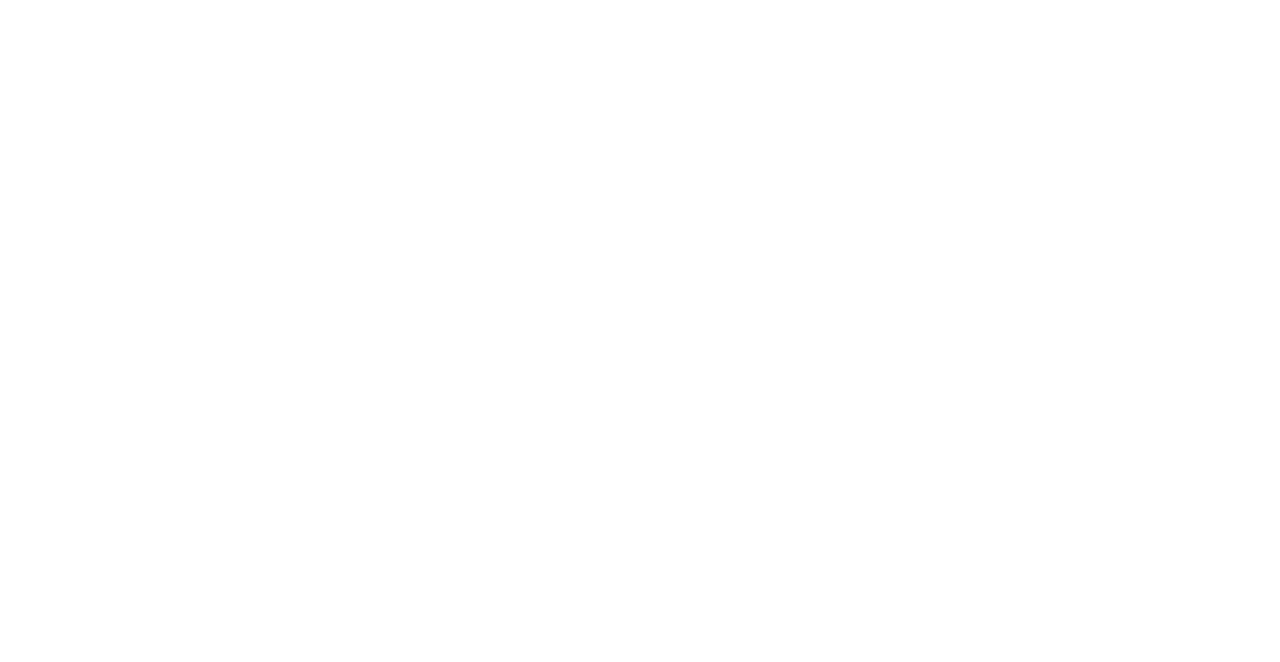
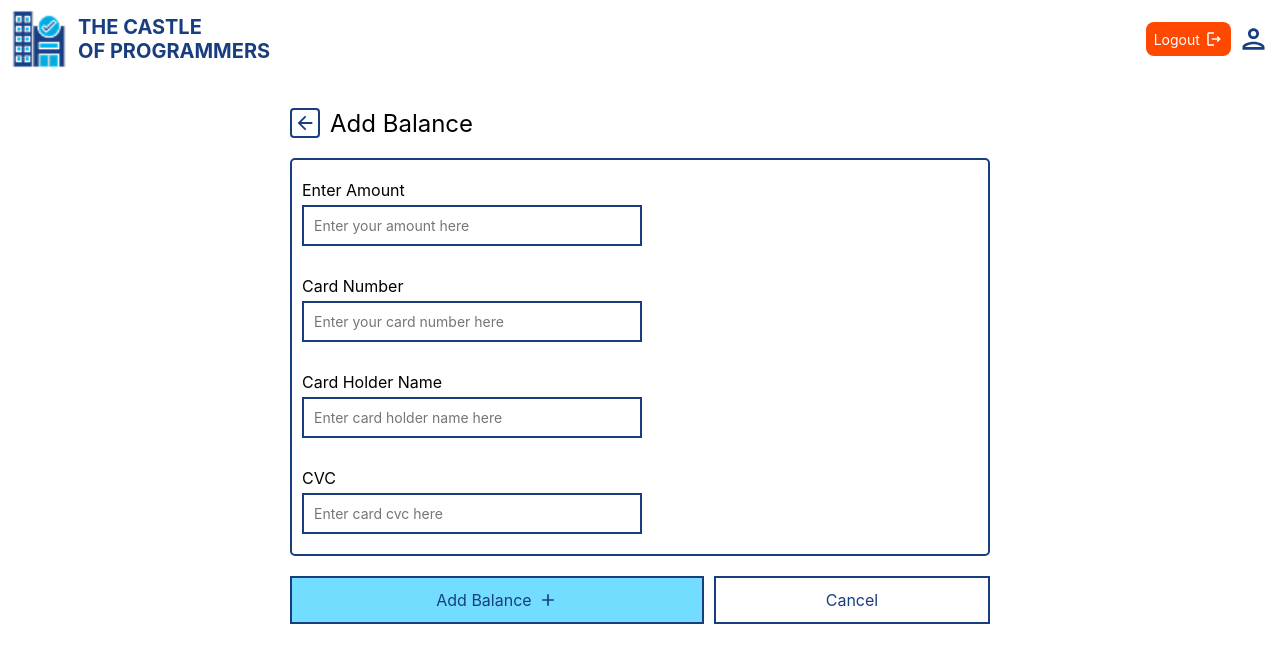
Before and after one commit to syedbilalalam/hotel-management-ui, a React (Vite) app: page /account/add-balance in a window 1280 px wide. Before the commit this address had no page. Shown: the top 662 px of the page. Built offline with nearby package versions, Linux system fonts and the light colour scheme.

Commit message:
Feat: Wallet support added

```diff
--- a/src/assets/styles/form_btns.css
+++ b/src/assets/styles/form_btns.css
@@ -4,7 +4,7 @@
     text-align: center;
     border: 2px solid var(--dark-blue);
 }
-.formBtnPair .systemBtn.btn {
+.formBtnPair .larger.btn {
     width: 60%;
 }
 .primaryBtn.btn {
--- /dev/null
+++ b/src/assets/styles/global.css
@@ -0,0 +1,39 @@
+/* Global level class */
+body {
+    font-family: inter;
+    padding: 10px;
+}
+.defaultBtn {
+    border: none;
+    outline: none;
+}
+.btn {
+    border: none;
+    outline: none;
+    cursor: pointer;
+    background-color: unset;
+}
+.imageHolder img{
+    height: 100%;
+}
+
+:root {
+  --dark-blue: #193E80;   /* your color variable */
+  --light-blue: #73DDFF;
+  --text-color: #222222;
+  --orange: #FF4800;
+  --green: #25B53B;
+  --highlight: #008cff;
+}
+.systemBtn {
+    display: flex;
+    justify-content: center;
+    align-items: center;
+    gap: 6px;
+}
+.systemBtn .ico {
+    height: 20px;
+}
+button, input, select {
+    font-family: inter;
+}
--- a/src/assets/styles/home.css
+++ b/src/assets/styles/home.css
@@ -14,6 +14,7 @@
     text-align: center;
     gap: 8px;
     font-size: 24px;
+    font-family: 'Courier New', Courier, monospace !important;
 }
 
 /* Cards */
--- a/src/assets/styles/navbar.css
+++ b/src/assets/styles/navbar.css
@@ -47,42 +47,3 @@ nav .options .logout .ico {
 nav .options .account .ico {
     height: 32px;
 }
-
-/* Global level class */
-body {
-    padding: 10px;
-}
-.defaultBtn {
-    border: none;
-    outline: none;
-}
-.btn {
-    border: none;
-    outline: none;
-    cursor: pointer;
-    background-color: unset;
-}
-.imageHolder img{
-    height: 100%;
-}
-
-* {
-    font-family: inter;
-}
-:root {
-  --dark-blue: #193E80;   /* your color variable */
-  --light-blue: #73DDFF;
-  --text-color: #222222;
-  --orange: #FF4800;
-  --green: #25B53B;
-  --highlight: #008cff;
-}
-.systemBtn {
-    display: flex;
-    justify-content: center;
-    align-items: center;
-    gap: 6px;
-}
-.systemBtn .ico {
-    height: 20px;
-}
--- a/src/main.tsx
+++ b/src/main.tsx
@@ -9,6 +9,7 @@ import BookedRooms from '@src/pages/booked_rooms';
 import CancelBooking from '@src/pages/cancel_booking';
 import CheckIn from '@src/pages/check_in';
 import CheckOut from '@src/pages/checkout';
+import AddBalance from '@src/pages/add_balance';
 import CheckInSummary, { type CheckInSummaryProps } from '@src/pages/check_in_summary';
 import CheckOutSummary, { type CheckoutSummaryProps } from '@src/pages/checkout_summary';
 import Login from '@src/pages/login';
@@ -22,6 +23,13 @@ import {
     type RoomNumber
 } from '@src/assets/components/db';
 
+// Importing global css
+import '@src/assets/styles/global.css';
+
+export interface Wallet {
+    value: number;
+    set: (val: number) => void;
+}
 
 export type RoomDb<T> = Map<RoomNumber, T>;
 
@@ -69,20 +77,22 @@ function Main() {
     const [checkoutSummaryProps, setCheckoutSummaryProps] = useState<CheckoutSummaryProps | null>(null);
     const [renderApp, setRenderApp] = useState(false);
     const [loginState, setLoginState] = useState(false);
-
+    const [walletValue, setWalletValue] = useState(5000);
     // User info
     const userName = 'Test User';
     const userEmail = 'testuser@edu.pk';
     const userPassword = 'pakistan123';
 
-
-
     const hotelRooms = useRef<RoomDb<HotelRoom>>(null);
     const bookedRooms = useRef<RoomDb<BookedRoom>>(null);
     const checkedInRooms = useRef<RoomDb<CheckedInRoom>>(null);
     const intervalHandler = useRef<number>(null);
-    const wallet = useRef(5000);
 
+    // normal consts
+    const wallet = {
+        value: walletValue,
+        set: setWalletValue
+    }
 
     useEffect(() => {
         hotelRooms.current = new Map<RoomNumber, HotelRoom>();
@@ -109,7 +119,7 @@ function Main() {
         if (saved.hotelrooms !== null) hotelRooms.current = saved.hotelrooms as any;
         if (saved.bookedrooms !== null) bookedRooms.current = saved.bookedrooms as any;
         if (saved.checkedinrooms !== null) checkedInRooms.current = saved.checkedinrooms as any;
-        if (saved.wallet !== null) wallet.current = saved.wallet;
+        if (saved.wallet !== null) setWalletValue(saved.wallet);
 
         setRenderApp(true);
     }, []);
@@ -125,7 +135,7 @@ function Main() {
             saveAppInfo('hotelrooms', hotelRooms.current!);
             saveAppInfo('bookedrooms', bookedRooms.current!);
             saveAppInfo('checkinrooms', checkedInRooms.current!);
-            saveWallet(wallet.current);
+            saveWallet(wallet.value);
         }, 1000);
 
     }, [renderApp]);
@@ -139,7 +149,10 @@ function Main() {
                 <Routes>
                     <Route path="/" element={<Home setLoginState={setLoginState} />} />
                     <Route path="/account" element={
-                        <Account wallet={wallet.current} userName={userName} />
+                        <Account wallet={wallet} userName={userName} />
+                    } />
+                    <Route path="/account/add-balance" element={
+                        <AddBalance {...{wallet}} />
                     } />
                     <Route path="/available-rooms" element={<AvailableRooms
                         hotelRooms={hotelRooms.current!}
--- a/src/pages/account.tsx
+++ b/src/pages/account.tsx
@@ -1,14 +1,15 @@
+import type { ReactNode } from 'react';
+import type { Wallet } from '@src/main';
 import Navbar from '@src/pages/components/navbar';
 import CenteredBody from '@src/pages/components/centered_body';
 import { Btn } from '@src/assets/components/btn';
-import type { ReactNode } from 'react';
 
 // Importing stylessheet
 import '@src/assets/styles/account.css';
 
 interface AccountPageProps {
     userName: string;
-    wallet: number;
+    wallet: Wallet;
 }
 
 interface OptionContainerProps {
@@ -70,7 +71,7 @@ export default function Page({ wallet, userName }: AccountPageProps) {
                             iconAlt={'Icon'}
                         >
                             <span>Wallet:</span>
-                            <span style={{fontWeight: 'bold'}}>{wallet}</span>
+                            <span style={{fontWeight: 'bold'}}>{wallet.value}</span>
                             <img className={'ico'} src={'/icons/svg/monetization_on.svg'} alt={'icon'} />
                         </Option>
                     </div>
@@ -82,6 +83,7 @@ export default function Page({ wallet, userName }: AccountPageProps) {
                             Main Menu
                         </Option>
                         <Option
+                            target={'/account/add-balance'}
                             iconPath={'/icons/svg/add_box.svg'} iconAlt={'Icon'}
                         >
                             Add Balance
--- /dev/null
+++ b/src/pages/add_balance.tsx
@@ -0,0 +1,105 @@
+import { useState } from 'react';
+import { useNavigate } from 'react-router-dom';
+import Navbar from '@src/pages/components/navbar';
+import PageTitle from '@src/pages/components/page_title';
+import CenteredBody from '@src/pages/components/centered_body';
+import { Input, FormFieldsHolder } from '@src/pages/components/form_elems';
+import { PrimaryBtn, SecBtn, FormBtnPair } from '@src/pages/components/form_btns';
+import type { Wallet } from '@src/main';
+
+// Importing stylessheet
+import '@src/assets/styles/add_balance.css';
+
+interface AddBalanceProps {
+    wallet: Wallet
+}
+
+export default function Page({ wallet }: AddBalanceProps) {
+    const nav = useNavigate();
+
+    const [amount, setAmount] = useState(0);
+    const [cardNumber, setCardNumber] = useState<number | null>(null);
+    const [cardHolderName, setCardHolderName] = useState('');
+    const [cvc, setCvc] = useState(0);
+
+    const processRequest = () => {
+        // Validating fields
+        if (!cardNumber || isNaN(cardNumber) || cardNumber.toString().length < 4) {
+            alert("The card number must be greater than 4 digits!");
+            return;
+        }
+        else if (cardHolderName.trim() === '') {
+            alert("Card holder name can't not be empty");
+            return;
+        }
+        else if (isNaN(cvc) || cvc.toString().length !== 3) {
+            alert("CVC must be a 3 digit number");
+            return;
+        }
+        else if (isNaN(amount) || amount < 1) {
+            alert("Amount cannot be zero!");
+            return;
+        }
+
+        // Now updating the balance
+        wallet.set(wallet.value + amount);
+        alert('Successfully added balance!');
+        nav('/account');
+    }
+
+    return (
+        <>
+            <Navbar />
+
+            <CenteredBody maxWidth={700}>
+                <PageTitle text={'Add Balance'} parentPath={'/account'} />
+                <FormFieldsHolder>
+                    <Input
+                        id={'amount'} title={'Enter Amount'}
+                        placeholder={'Enter your amount here'}
+                        type={'number'}
+                        onInput={(e) => {
+                            setAmount(parseInt((e.target as HTMLInputElement).value));
+                        }}
+                        required={true}
+                    />
+                    <Input
+                        id={'cardNumber'} title={'Card Number'}
+                        placeholder={'Enter your card number here'}
+                        type={'number'}
+                        onInput={(e) => {
+                            setCardNumber(parseInt((e.target as HTMLInputElement).value));
+                        }}
+                        required={true}
+                    />
+                    <Input
+                        id={'cardHolderName'} title={'Card Holder Name'}
+                        placeholder={'Enter card holder name here'}
+                        onInput={(e) => {
+                            setCardHolderName((e.target as HTMLInputElement).value);
+                        }}
+                        required={true}
+                    />
+                    <Input
+                        id={'cvc'} title={'CVC'}
+                        placeholder={'Enter card cvc here'}
+                        onInput={(e) => {
+                            setCvc(parseInt((e.target as HTMLInputElement).value));
+                        }}
+                        required={true}
+                    />
+                </FormFieldsHolder>
+                <FormBtnPair>
+                    <PrimaryBtn onClick={processRequest}>
+                        <span>Add Balance</span>
+                        <div className={'imageHolder ico'}>
+                            <img src={'/icons/svg/add.svg'} alt={'icon'} />
+                        </div>
+                    </PrimaryBtn>
+                    <SecBtn onClick={() => { nav('/account'); }}>Cancel</SecBtn>
+                </FormBtnPair>
+            </CenteredBody>
+
+        </>
+    )
+}
--- a/src/pages/components/form_btns.tsx
+++ b/src/pages/components/form_btns.tsx
@@ -13,7 +13,7 @@ interface FormBtnPair {
 export function PrimaryBtn(props: BtnProps) {
 
     return (
-        <div className={'primaryBtn systemBtn btn'} onClick={props.onClick}>
+        <div className={'primaryBtn systemBtn larger btn'} onClick={props.onClick}>
             {props.children}
         </div>
     )
```
Also changed, not shown: src/pages/book_room.tsx (+6 -9 lines), src/pages/home.tsx (+5 -51 lines), public/icons/svg/add.svg (added), src/assets/styles/add_balance.css (added).
